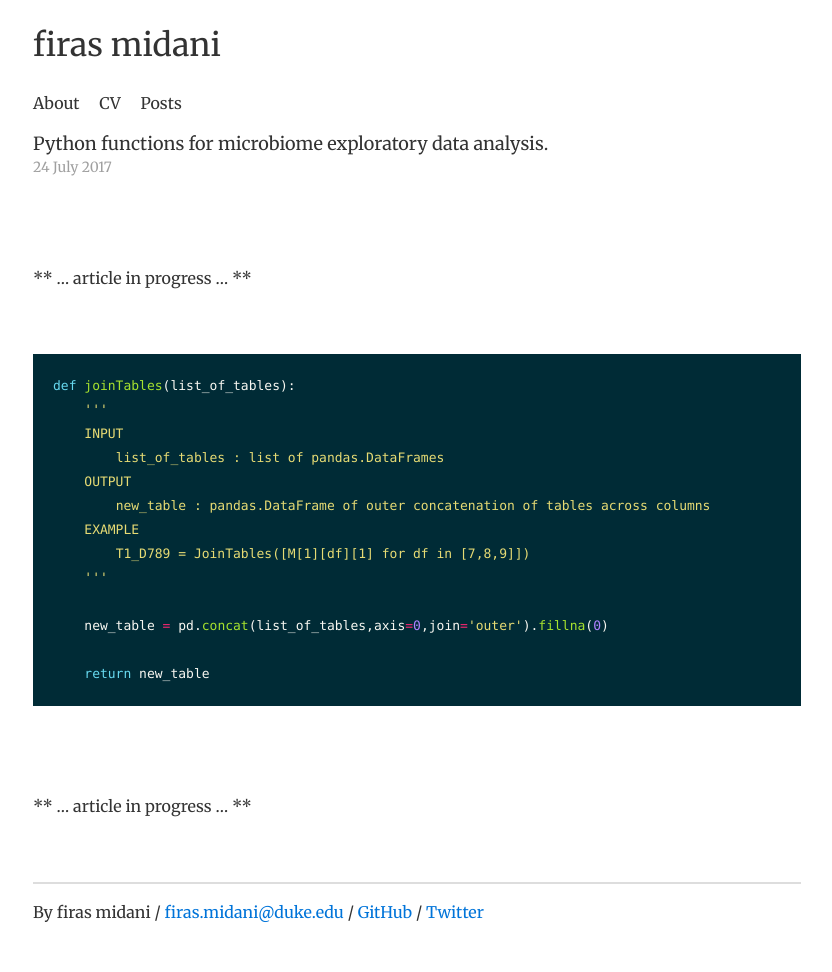
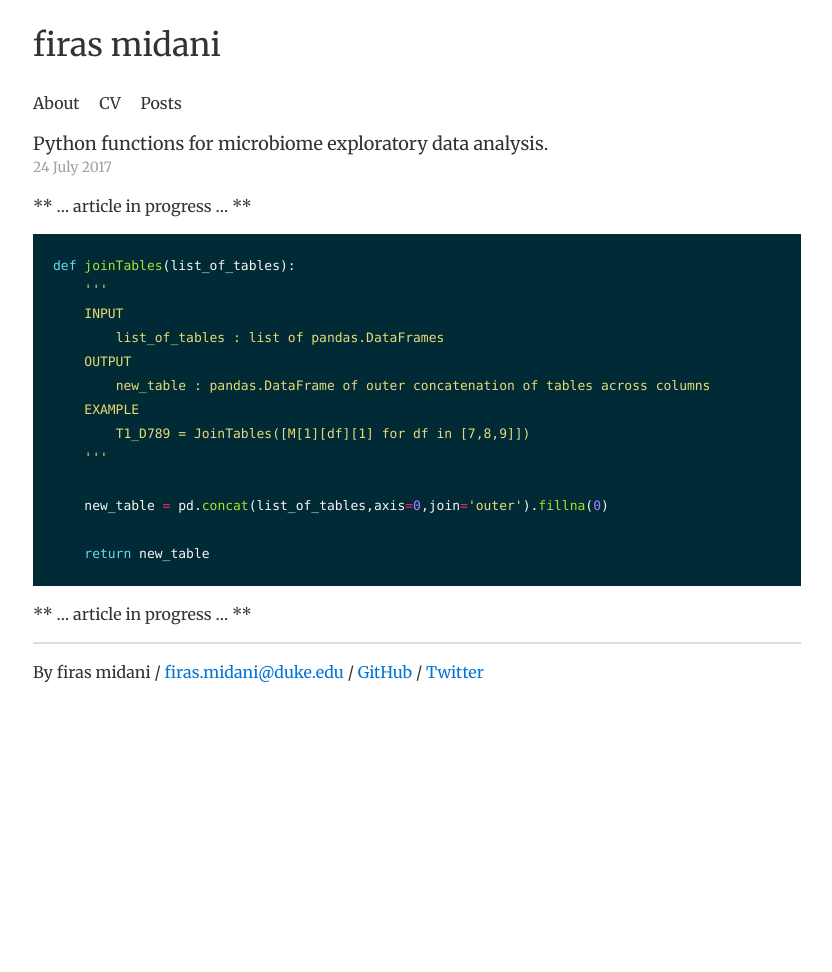
Before and after one commit to firasmidani/firasmidani.github.io, a Jekyll site: the page built from _posts/2017-07-24-python-microbiome-EDA.md, in a window 1280 px wide. Shown: the whole page, without its empty margins (223-1055 px from the left). Built offline with Jekyll 4.4.1, drawn with Linux system fonts in a browser that asks for light colours; comment, search, counter and statistics services are not loaded; after the commit the page ends 900 px from its top, so only the background shows below that.

Commit message:
Update 2017-07-24-python-microbiome-EDA.md

````diff
--- a/_posts/2017-07-24-python-microbiome-EDA.md
+++ b/_posts/2017-07-24-python-microbiome-EDA.md
@@ -5,9 +5,14 @@ date: 2017-07-24
 use_math: true
 comments: true
 ---
-<br><br><br>
+
+
+
 ** ... article in progress ... **
-<br><br><br>
+
+
+
+
 ```python
 def joinTables(list_of_tables):
     '''
@@ -24,6 +29,6 @@ def joinTables(list_of_tables):
     return new_table
 ```
 
-<br><br><br>
+
+
 ** ... article in progress ... **
-<br><br><br>
````
